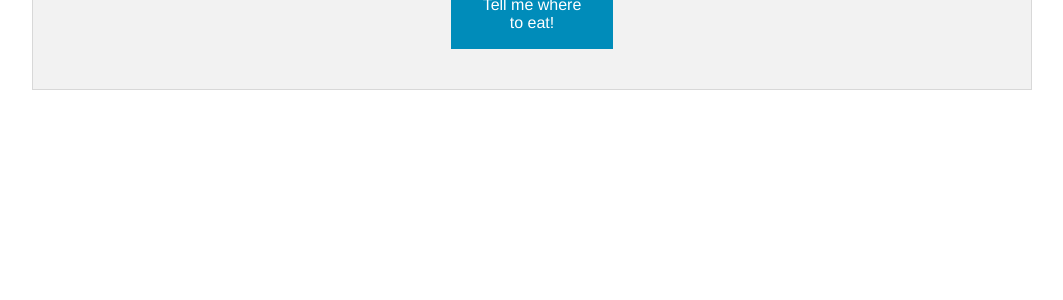
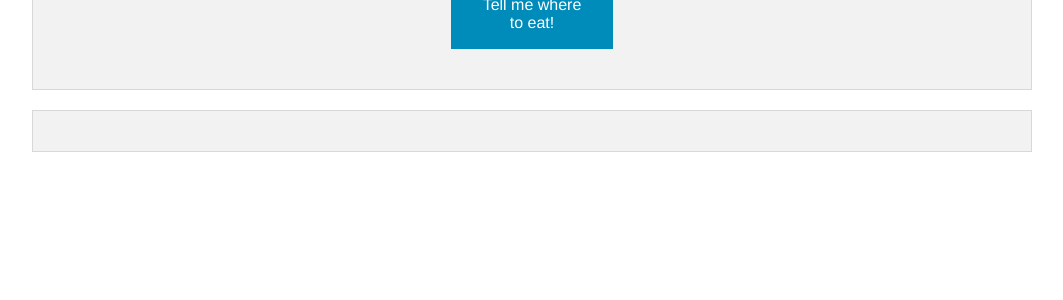
Before and after one commit to andreakwc/eatApp, a Flask app: page /results in a window 1280 px wide. Shown: the part 266-566 px from the top of the page, without its empty margins (108-1171 px from the left). Run offline with Flask 2, Linux system fonts and the light colour scheme.

Commit message:
Modified results.html

```diff
--- a/templates/results.html
+++ b/templates/results.html
@@ -47,5 +47,15 @@
             </div>
         </form>
 
+        <div class="row">
+            <div class="panel">
+                <ul>
+                    {% for name in nameList %}
+                    <li>{{name}}</li>
+                    {% endfor %}
+                </ul>
+            </div>
+        </div>
+
         <body>
 </html>
```
Lines whose indentation alone changed are shown as unchanged.
